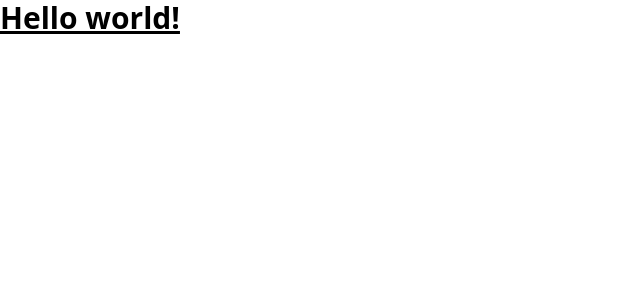
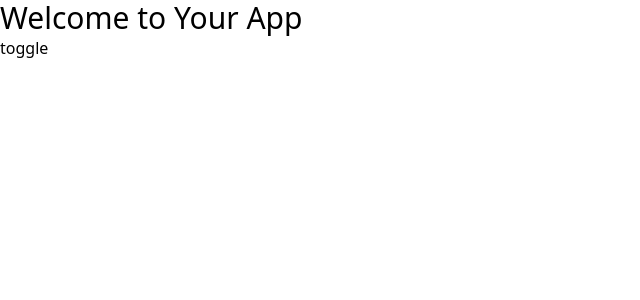
Before and after one commit to Rehman-Ali-SEOSITESOFT/GOSSIP.GG, a Next.js app: page / in a window 1280 px wide. Shown: the top 300 px of the page, without its empty margins (0-640 px from the left). Built offline with nearby package versions, Linux system fonts and the light colour scheme.

Commit message:
dark web code

```diff
--- a/package.json
+++ b/package.json
@@ -10,17 +10,21 @@
   },
   "dependencies": {
     "@next/font": "13.2.4",
+    "@tailwindcss/typography": "^0.5.9",
     "@types/node": "18.15.3",
     "@types/react": "18.0.28",
     "@types/react-dom": "18.0.11",
+    "add": "^2.0.6",
     "eslint": "8.36.0",
     "eslint-config-next": "13.2.4",
     "next": "13.2.4",
+    "next-themes": "^0.2.1",
     "path": "^0.12.7",
     "react": "18.2.0",
     "react-dom": "18.2.0",
     "sass": "^1.59.3",
-    "typescript": "5.0.2"
+    "typescript": "5.0.2",
+    "yarn": "^1.22.19"
   },
   "devDependencies": {
     "autoprefixer": "^10.4.14",
--- a/src/app/layout.tsx
+++ b/src/app/layout.tsx
@@ -1,7 +1,7 @@
 
 
 import '../styles/styles.scss';
-
+import { Providers } from './providers'
 export default function RootLayout({
   children,
 }: {
@@ -14,7 +14,11 @@ export default function RootLayout({
         head.tsx. Find out more at https://beta.nextjs.org/docs/api-reference/file-conventions/head
       */}
       <head />
-      <body>{children}</body>
+      <body className="dark:bg-gray-800">
+      {/* <ThemeProvider> */}
+      <Providers>{children}</Providers>
+        {/* </ThemeProvider> */}
+        </body>
     </html>
   )
 }
--- a/src/app/page.tsx
+++ b/src/app/page.tsx
@@ -1,9 +1,18 @@
+"use client";
+import {useTheme} from 'next-themes'
+
 
 
 export default function Home() {
+  const {theme, setTheme} = useTheme()
   return (
-    <h1 className="text-3xl font-bold underline">
-    Hello world!
-  </h1>
+    <div>
+    <h1 className="text-3xl text-pink-500 dark:text-blue" >
+        Welcome to Your App
+      </h1>
+      <button className='dark:text-red-500' onClick={() => setTheme(theme === 'dark' ? 'light' : 'dark')}>
+        toggle
+      </button>
+  </div>
   )
 }
--- /dev/null
+++ b/src/app/providers.tsx
@@ -0,0 +1,7 @@
+'use client'
+
+import { ThemeProvider } from 'next-themes'
+
+export function Providers({children} :any) {
+  return <ThemeProvider attribute="class"> {children }</ThemeProvider>
+}
--- a/src/styles/styles.scss
+++ b/src/styles/styles.scss
@@ -1,3 +1,11 @@
 @tailwind base;
 @tailwind components;
 @tailwind utilities;
+
+
+
+
+
+
+$primary_color:'blue';
+$secodary_color:'yellow';
--- a/tailwind.config.js
+++ b/tailwind.config.js
@@ -1,11 +1,27 @@
 /** @type {import('tailwindcss').Config} */
 module.exports = {
+  darkMode: 'class',
+  purge: {
+    enabled: true,
+    content: ['./src/**/*.tsx'],
+  },
   content: [
     // Or if using `src` directory:
     "./src/**/*.{js,ts,jsx,tsx}",
   ],
   theme: {
-    extend: {},
+    typography: (theme) => ({}),
+    extend: {
+      colors: {
+        'blue': 'yellow',
+        'pink': '#ff49db',
+        'orange': '#ff7849',
+        'green': '#13ce66',
+        'gray-dark': '#273444',
+        'gray': '#8492a6',
+        'gray-light': '#d3dce6',
+      },
+    },
   },
-  plugins: [],
+  plugins: [require('@tailwindcss/typography')],
 }
```
Also changed, not shown: 1 other file (tests, documents, lock files or other folders).
